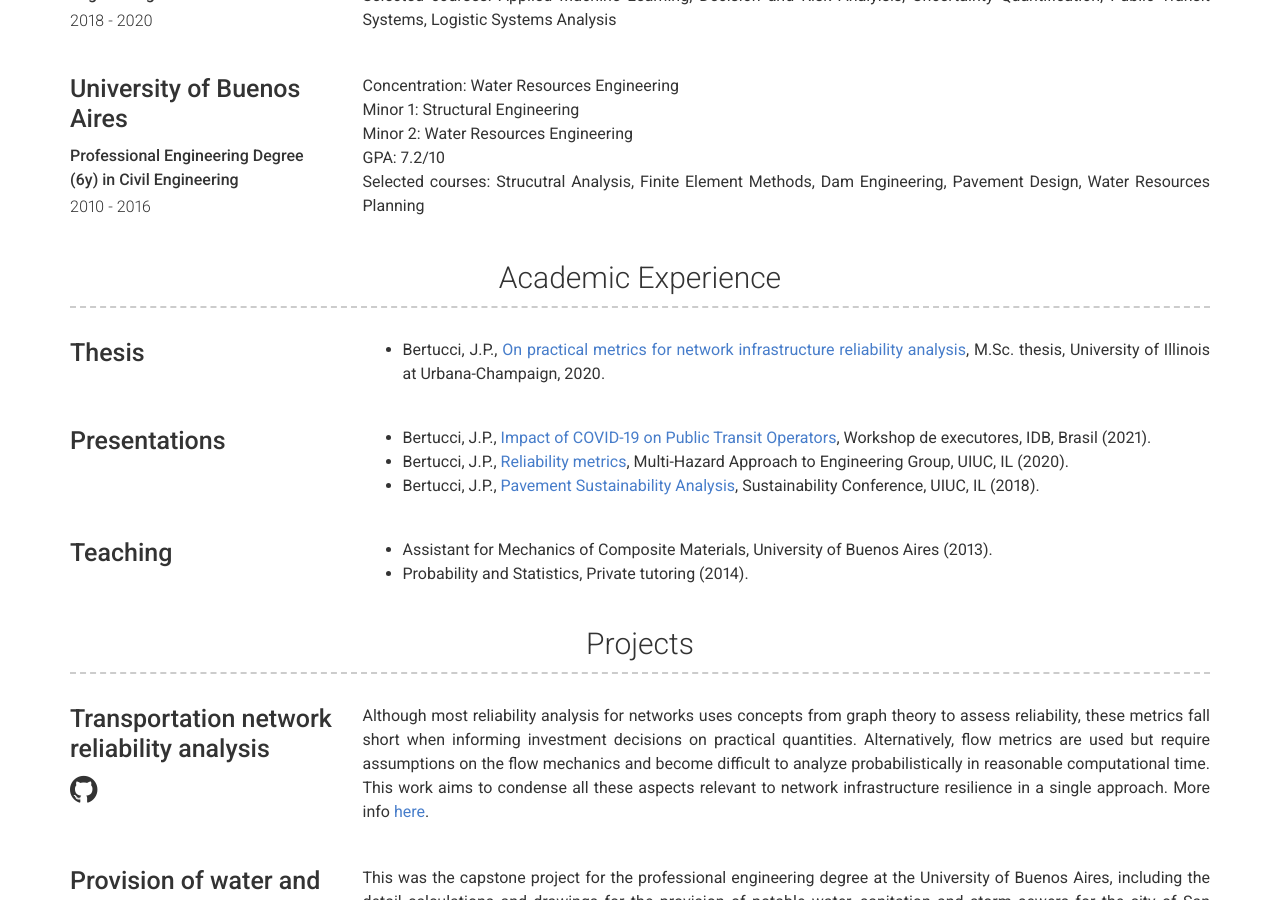
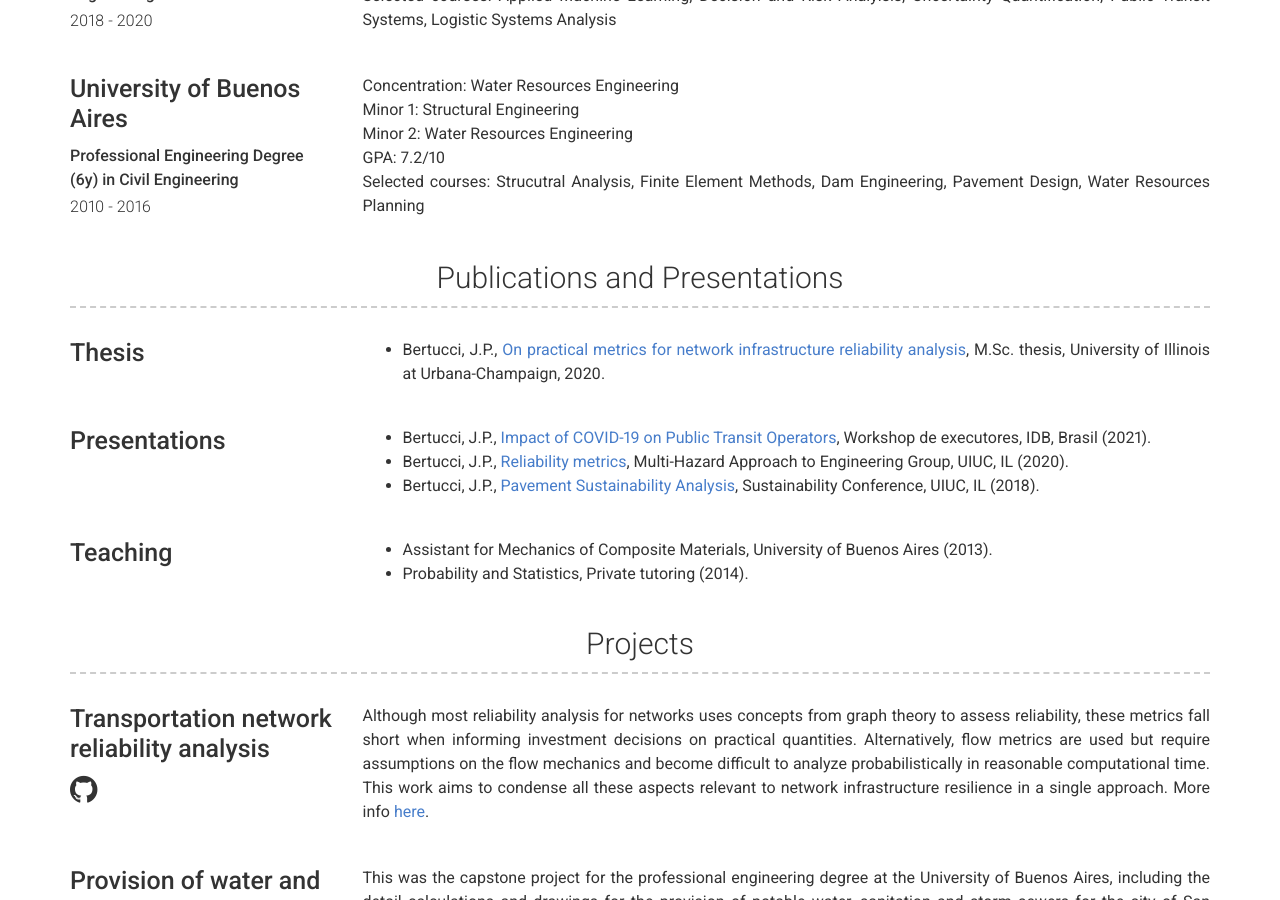
Before and after one commit to JPchomp/JPchomp.github.io, a Jekyll site: the page built from index.md, in a window 1280 px wide and 900 px high, scrolled down 1362 px. Built offline with Jekyll 4.4.1, drawn with Linux system fonts in a browser that asks for light colours.

Commit message:
Update experience.html

```diff
--- a/_includes/experience.html
+++ b/_includes/experience.html
@@ -1,5 +1,5 @@
 <div class="container experience-container">
-  <h3>{{ site.experience_title | default: "Academic Experience" }}</h3>
+  <h3>{{ site.experience_title | default: "Publications and Presentations" }}</h3>
   {% for experience in site.data.experience %}
     <div class="row clearfix experience">
       <div class="col-xs-12 col-sm-4 col-md-3 col-print-12 left-column">
```
